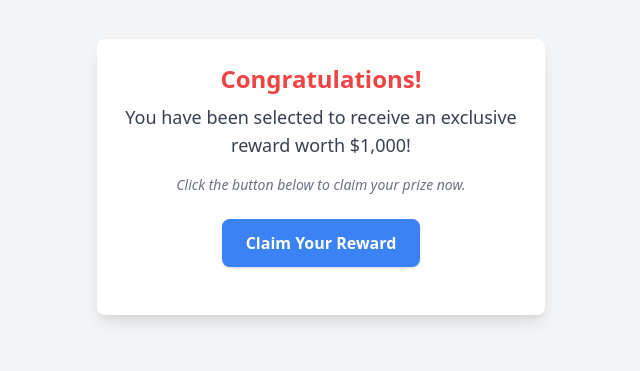
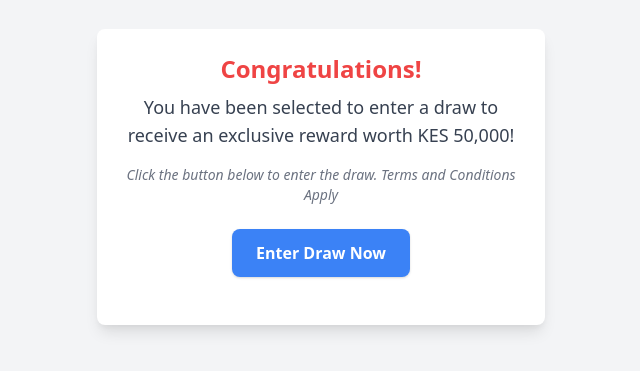
Before and after one commit to kelvinndmo/africa-reward, a plain HTML site: page index.html in a window 1280 px wide. Shown: the part 223-594 px from the top of the page, without its empty margins (319-959 px from the left). Drawn offline with nearby package versions, Linux system fonts and the light colour scheme.

Commit message:
Update index.html

```diff
--- a/index.html
+++ b/index.html
@@ -13,17 +13,17 @@
     <div class="bg-white shadow-lg rounded-lg p-6 max-w-md text-center">
       <h1 class="text-2xl font-bold text-red-500 mb-2">Congratulations!</h1>
       <p class="text-lg text-gray-700 mb-4">
-        You have been selected to receive an exclusive reward worth $1,000!
+        You have been selected to enter a draw to receive an exclusive reward worth KES 50,000!
       </p>
       <p class="text-sm text-gray-500 italic mb-6">
-        Click the button below to claim your prize now.
+        Click the button below to enter the draw. Terms and Conditions Apply
       </p>
 
       <button
         id="claimButton"
         class="bg-blue-500 hover:bg-blue-600 text-white px-6 py-3 rounded-lg font-semibold shadow focus:outline-none focus:ring-2 focus:ring-blue-300 transition"
       >
-        Claim Your Reward
+      Enter Draw Now
       </button>
 
       <div id="message" class="mt-6 text-gray-700"></div>
```
